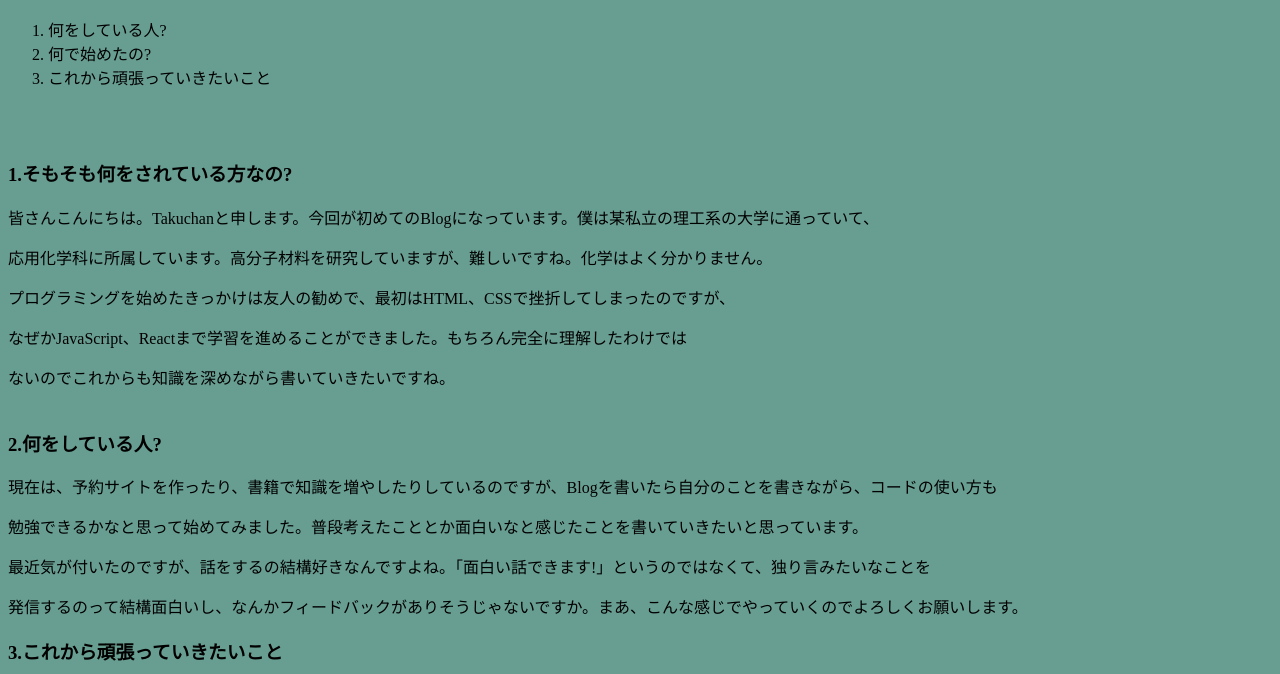
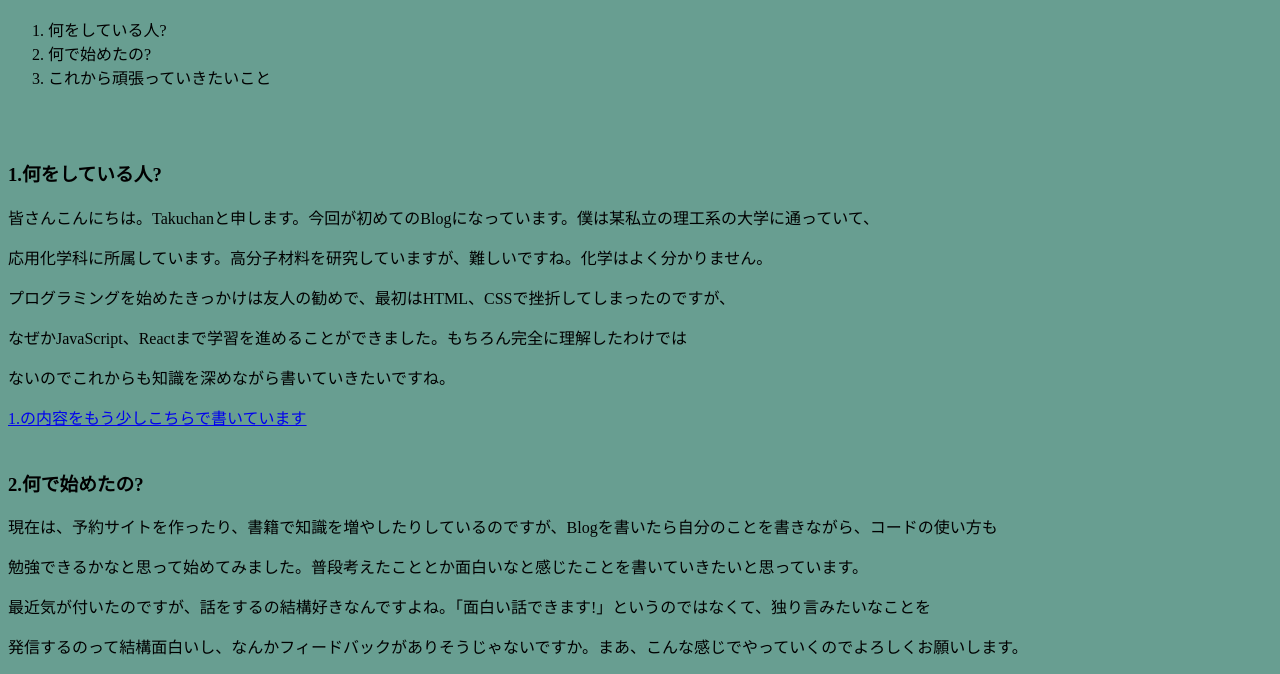
Before and after one commit to TakuchanTV/MakingBlog, a plain HTML site: page index.html in a window 1280 px wide. Shown: the part 104-778 px from the top of the page. Drawn offline with Linux system fonts and the light colour scheme.

Commit message:
aタグを作ってfirst.htmlに遷移できるようにした。

```diff
--- a/index.html
+++ b/index.html
@@ -16,15 +16,18 @@
        <li>これから頑張っていきたいこと</li>
      </ol>
      <div class="first-div">
-        <h3>1.そもそも何をされている方なの?</h3>
+        <h3>1.何をしている人?</h3>
         <p>皆さんこんにちは。Takuchanと申します。今回が初めてのBlogになっています。僕は某私立の理工系の大学に通っていて、</p>
         <p>応用化学科に所属しています。高分子材料を研究していますが、難しいですね。化学はよく分かりません。</p>
         <p>プログラミングを始めたきっかけは友人の勧めで、最初はHTML、CSSで挫折してしまったのですが、</p>
         <p>なぜかJavaScript、Reactまで学習を進めることができました。もちろん完全に理解したわけでは</p>
         <p>ないのでこれからも知識を深めながら書いていきたいですね。</p>
+
+
+        <a href="first.html">1.の内容をもう少しこちらで書いています</a>
     </div>
     <div class="second-div">
-      <h3>2.何をしている人?</h3>
+      <h3>2.何で始めたの?</h3>
       <p>現在は、予約サイトを作ったり、書籍で知識を増やしたりしているのですが、Blogを書いたら自分のことを書きながら、コードの使い方も</p>
       <p>勉強できるかなと思って始めてみました。普段考えたこととか面白いなと感じたことを書いていきたいと思っています。</p>
       <p>最近気が付いたのですが、話をするの結構好きなんですよね。「面白い話できます!」というのではなくて、独り言みたいなことを</p>
@@ -39,6 +42,6 @@
     </div>
      </div>
 
-
+    <script src="index.js"></script>
 </body>
 </html>
```
